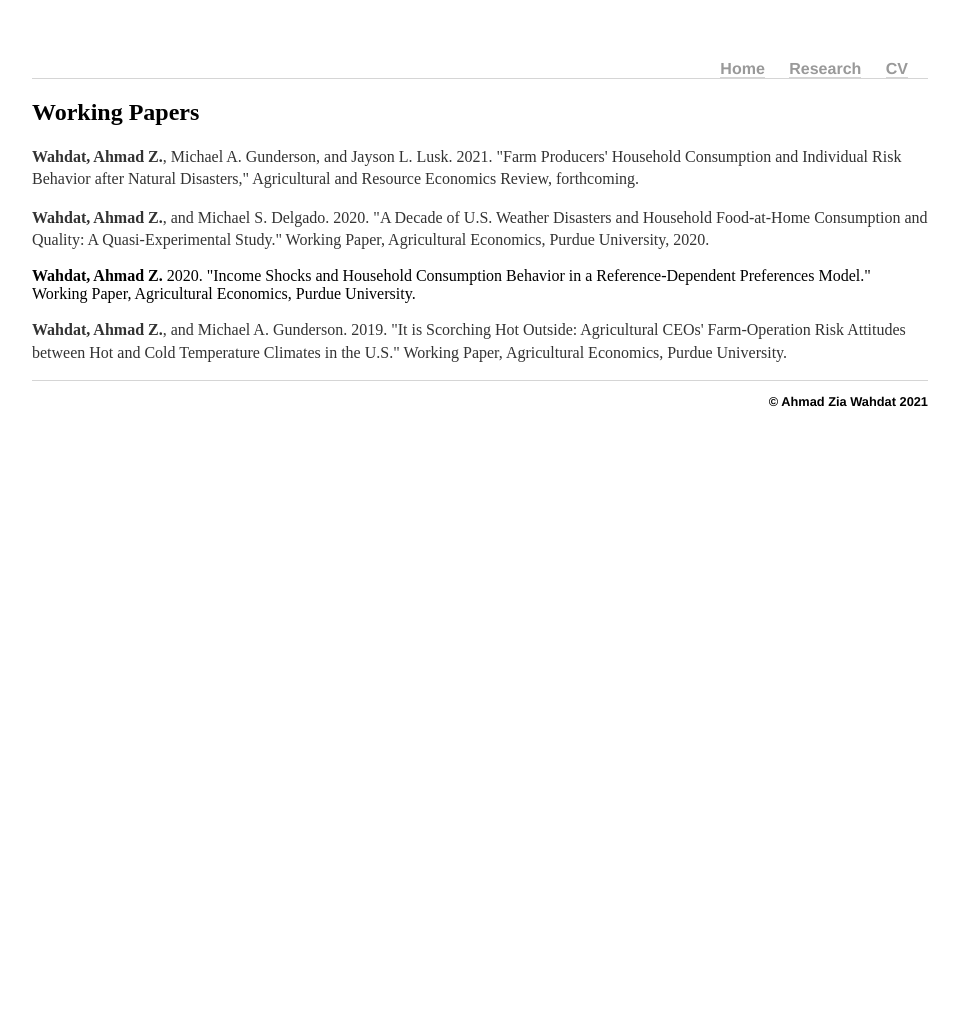
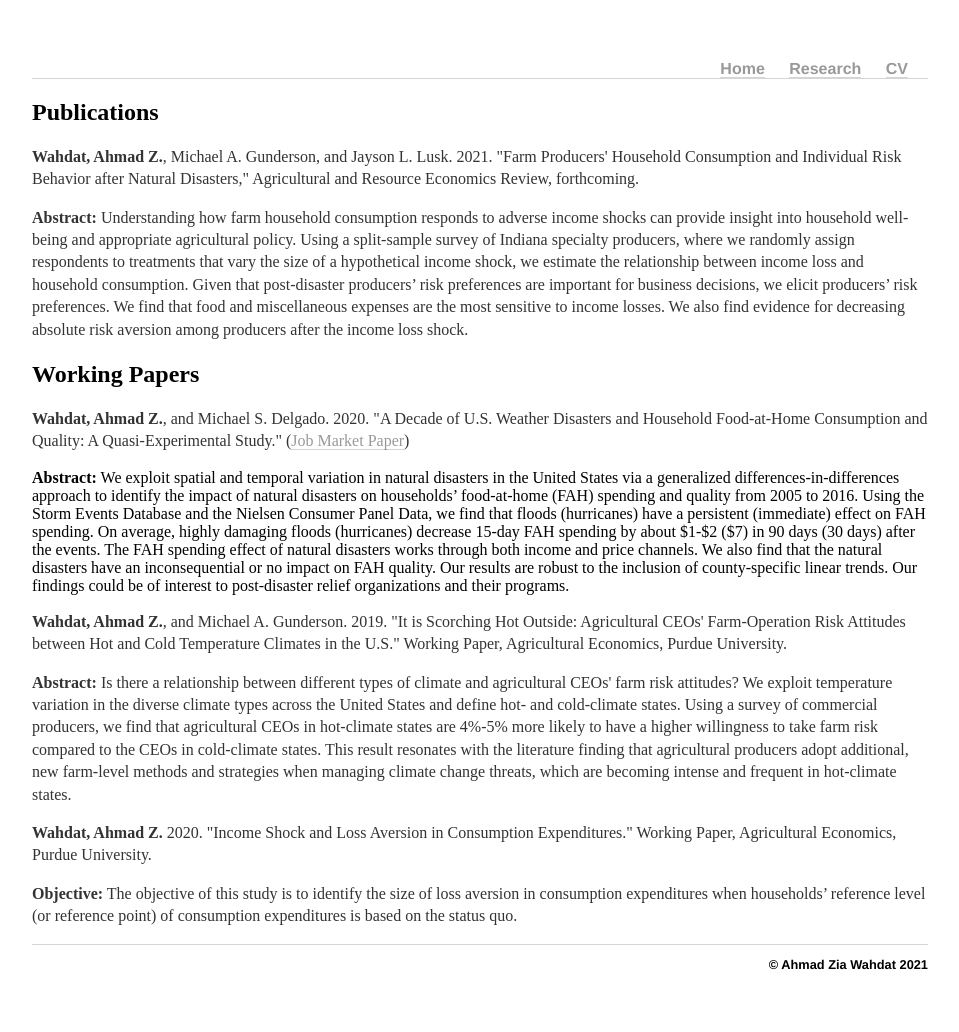
Before and after one commit to awahdat/webpage, a Jekyll site: the page built from research/index.html, in a window 1280 px wide. Shown: the whole page, without its empty margins (160-1119 px from the left). Built offline with Jekyll 4.4.1, drawn with Linux system fonts in a browser that asks for light colours; before the commit the page ends 900 px from its top, so only the background shows below that.

Commit message:
Update index.html

```diff
--- a/research/index.html
+++ b/research/index.html
@@ -5,19 +5,55 @@ description: Research work of Ahmad Zia Wahdat.
 ---
 <div class="research">
 
-					<h2>Working Papers</h2>
+	<h2>Publications</h2>
 
-        <p><strong>Wahdat, Ahmad Z.</strong>, Michael A. Gunderson, and Jayson L. Lusk. 2021.
+	<p><strong>Wahdat, Ahmad Z.</strong>, Michael A. Gunderson, and Jayson L. Lusk. 2021.
           "Farm Producers' Household Consumption and Individual Risk Behavior after Natural Disasters," Agricultural and Resource Economics Review, forthcoming.</p>
 
-	<p><strong> Wahdat, Ahmad Z.</strong>, and Michael S. Delgado. 2020. "A Decade of U.S. Weather Disasters and Household
-          Food-at-Home Consumption and Quality: A Quasi-Experimental Study." Working Paper, Agricultural Economics, Purdue University, 2020.</p
+	<p><strong>Abstract:</strong> Understanding how farm household consumption responds to adverse income shocks can
+	provide insight into household well-being and appropriate agricultural policy. Using a split-sample
+	survey of Indiana specialty producers, where we randomly assign respondents to
+	treatments that vary the size of a hypothetical income shock, we estimate the relationship
+	between income loss and household consumption. Given that post-disaster producers’ risk
+	preferences are important for business decisions, we elicit producers’ risk preferences. We
+	find that food and miscellaneous expenses are the most sensitive to income losses. We also
+	find evidence for decreasing absolute risk aversion among producers after the income loss
+	shock.</p>
 
-          <p><strong>Wahdat, Ahmad Z.</strong> 2020. "Income Shocks and Household Consumption Behavior in a Reference-Dependent
-          Preferences Model." Working Paper, Agricultural Economics, Purdue University.</p>
+	<h2>Working Papers</h2>
 
-          <p><strong>Wahdat, Ahmad Z.</strong>, and Michael A. Gunderson. 2019. "It is Scorching Hot Outside: Agricultural CEOs'
+        <p><strong> Wahdat, Ahmad Z.</strong>, and Michael S. Delgado. 2020. "A Decade of U.S. Weather Disasters and Household
+          Food-at-Home Consumption and Quality: A Quasi-Experimental Study."
+		(<a href="/files/CV_AhmadZiaWahdat_withReferences.pdf" title="Download JMP">Job Market Paper</a>)</p
+	<p><strong>Abstract:</strong> We exploit spatial and temporal variation in natural disasters in the United States via
+		a generalized differences-in-differences approach to identify the impact of natural disasters on households’ food-at-home (FAH)
+		spending and quality from 2005 to 2016. Using the Storm Events Database and the Nielsen Consumer Panel Data, we find that floods
+		(hurricanes) have a persistent (immediate) effect on FAH spending. On average, highly damaging floods (hurricanes)
+		decrease 15-day FAH spending by about $1-$2 ($7) in 90 days (30 days) after the events.
+		The FAH spending effect of natural disasters works through both income and price channels. We also find that the natural disasters
+		have an inconsequential or no impact on FAH quality. Our results are robust to the inclusion of county-specific linear trends.
+		Our findings could be of interest to post-disaster relief organizations and their programs.</p>
+
+
+     <p><strong>Wahdat, Ahmad Z.</strong>, and Michael A. Gunderson. 2019. "It is Scorching Hot Outside: Agricultural CEOs'
            Farm-Operation Risk Attitudes between Hot and Cold Temperature Climates in the U.S." Working Paper, Agricultural Economics, Purdue University.</p>
+
+	<p><strong>Abstract:</strong> Is there a relationship between different types of climate and agricultural
+	CEOs' farm risk attitudes? We exploit temperature variation in the diverse
+	climate types across the United States and define hot- and cold-climate states.
+	Using a survey of commercial producers, we find that agricultural CEOs in
+	hot-climate states are 4%-5% more likely to have a higher willingness to take
+	farm risk compared to the CEOs in cold-climate states. This result resonates
+	with the literature finding that agricultural producers adopt additional,
+	new farm-level methods and strategies when managing climate change
+	threats, which are becoming intense and frequent in hot-climate states.<p>
+
+     <p><strong>Wahdat, Ahmad Z.</strong> 2020. "Income Shock and Loss Aversion in Consumption Expenditures."
+	     Working Paper, Agricultural Economics, Purdue University.</p>
+      <p><strong>Objective:</strong> The objective of this study is to identify the size of loss aversion in consumption expenditures
+	when households’ reference level (or reference point) of consumption expenditures is based on
+	the status quo.<p>
+
 
 
 
```
